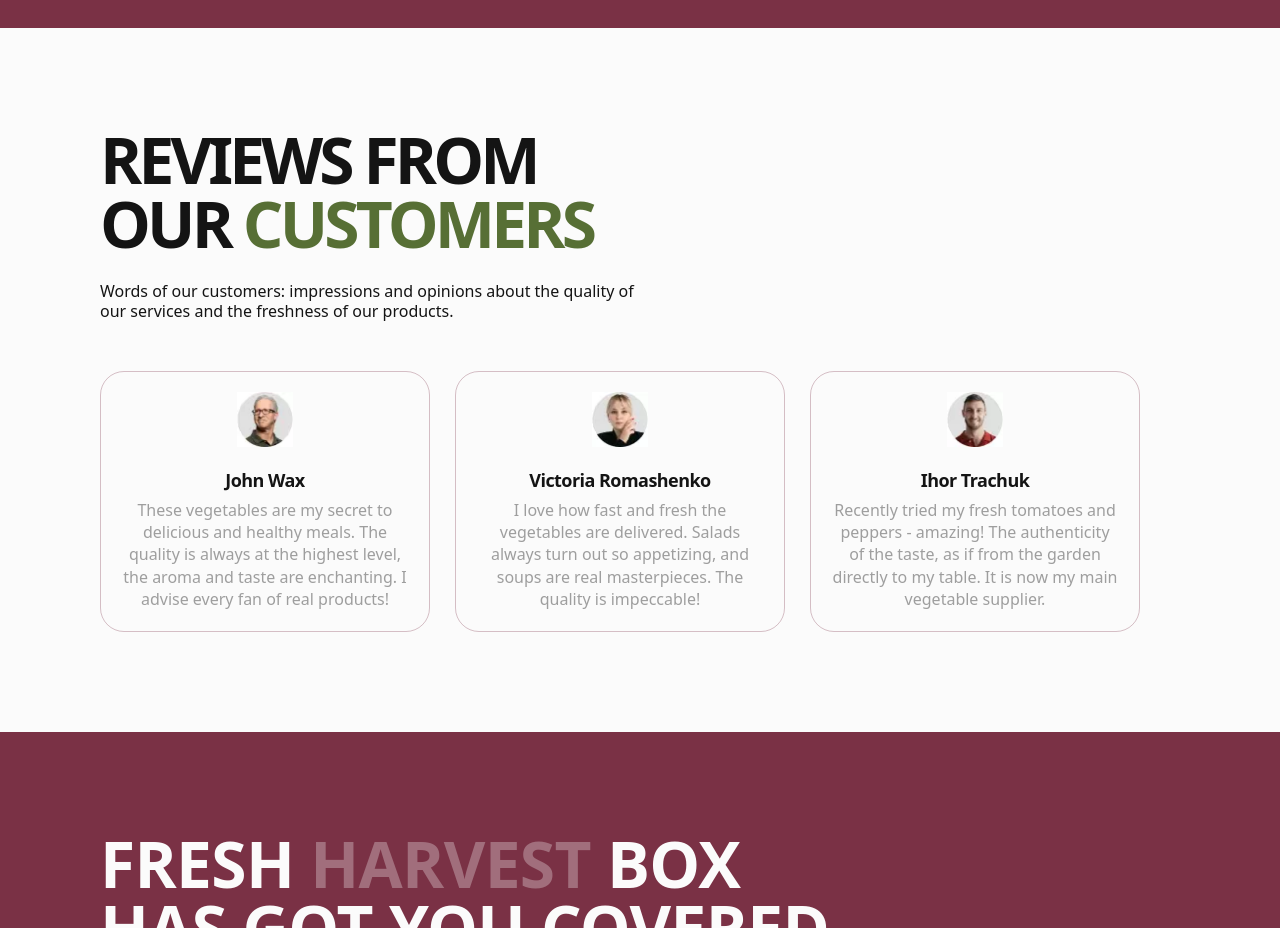
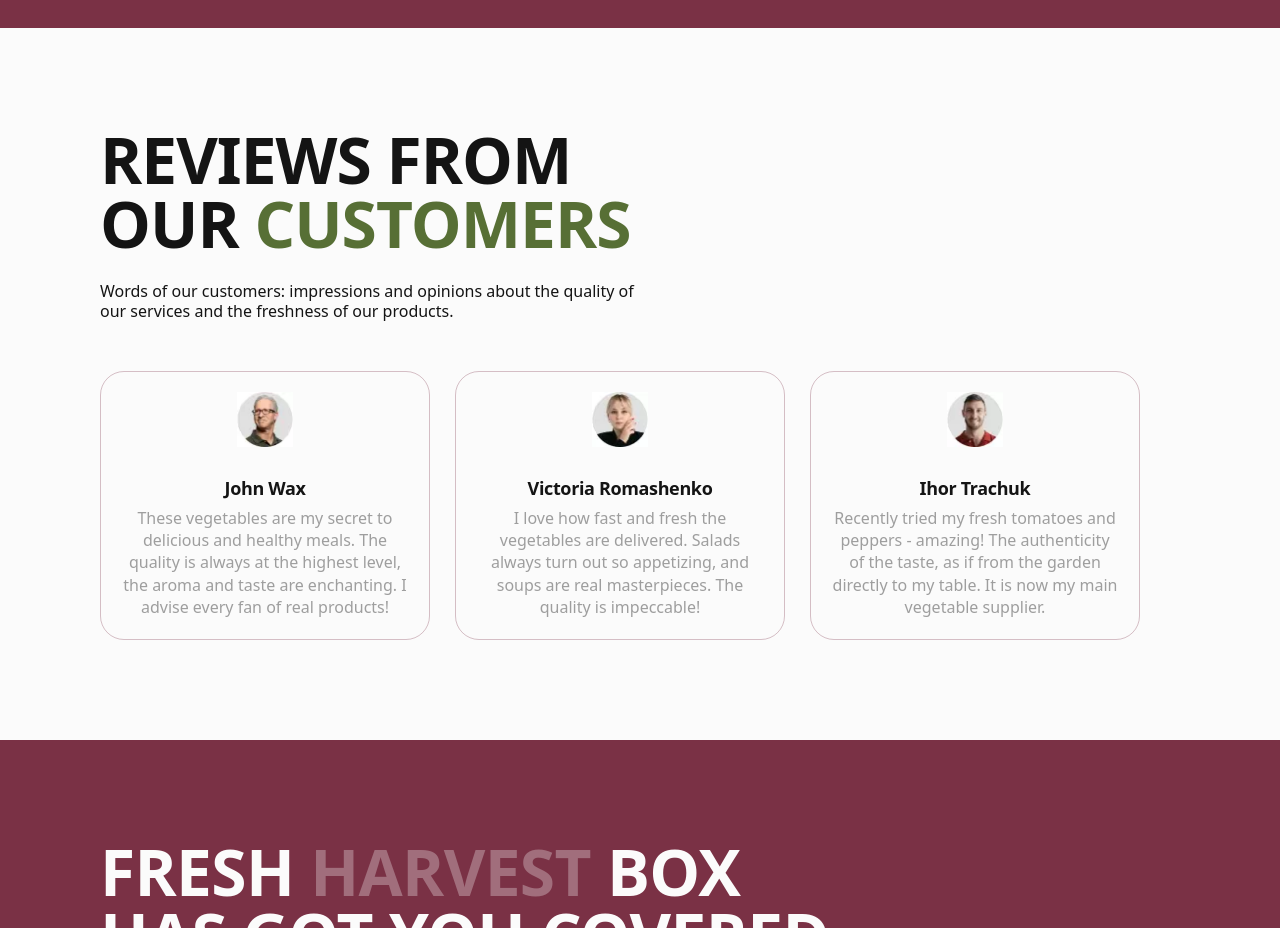
Before and after one commit to GhostKato/project-group-4-html-css, a website built with Vite: page src/index.html in a window 1280 px wide. Shown: the part 2940-3868 px from the top of the page. Built offline with nearby package versions, Linux system fonts and the light colour scheme.

Commit message:
fixed letter-spacing

```diff
--- a/src/css/section5-reviews.css
+++ b/src/css/section5-reviews.css
@@ -9,7 +9,7 @@
   font-style: normal;
   font-weight: 600;
   line-height: 1.04;
-  letter-spacing: -0.045em;
+  letter-spacing: -0.015em;
   text-transform: uppercase;
   padding-bottom: 20px;
 }
@@ -24,7 +24,7 @@
   font-size: 14px;
   font-style: normal;
   font-weight: 500;
-  line-height: 1.28;
+  line-height: 1.28em;
   padding-bottom: 40px;
 }
 
@@ -57,7 +57,7 @@
   font-style: normal;
   font-weight: 600;
   line-height: 1.25;
-  letter-spacing: -0.03em;
+  letter-spacing: -0.02em;
 }
 
 .reviews-subparagraph {
@@ -80,7 +80,7 @@
     max-width: 553px;
     font-size: 64px;
     line-height: 1;
-    letter-spacing: -0.06em;
+    letter-spacing: -0.015em;
     padding-bottom: 25px;
   }
 
@@ -102,6 +102,10 @@
 
   .reviews-list .reviews:nth-last-child(n + 2) {
     display: flex;
+  }
+
+  .reviews-image {
+    padding-bottom: 24px;
   }
 
   .reviews-subheader {
```
Also changed, not shown: src/partials/section5-reviews.html (+2 -1 lines).
